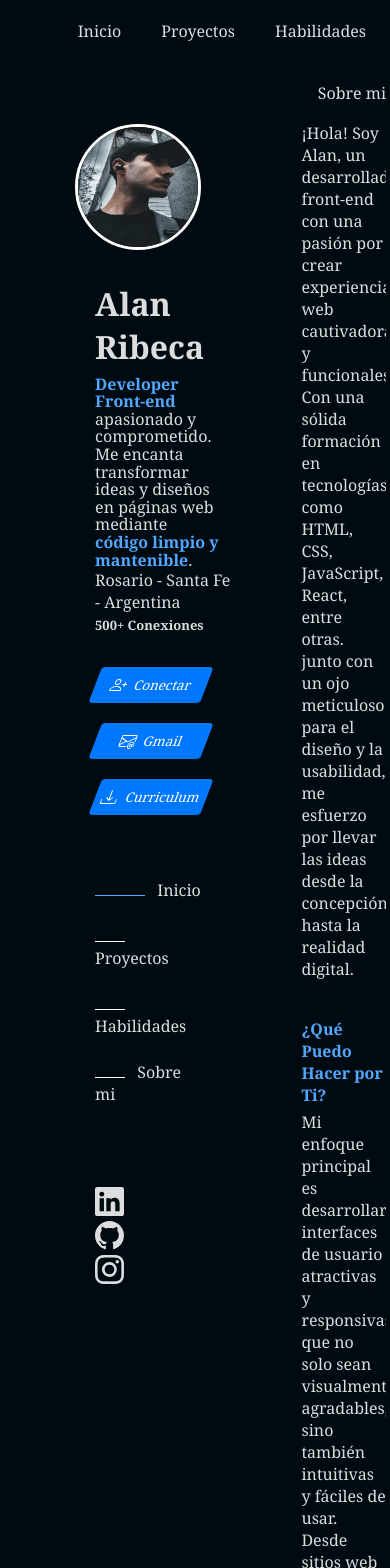
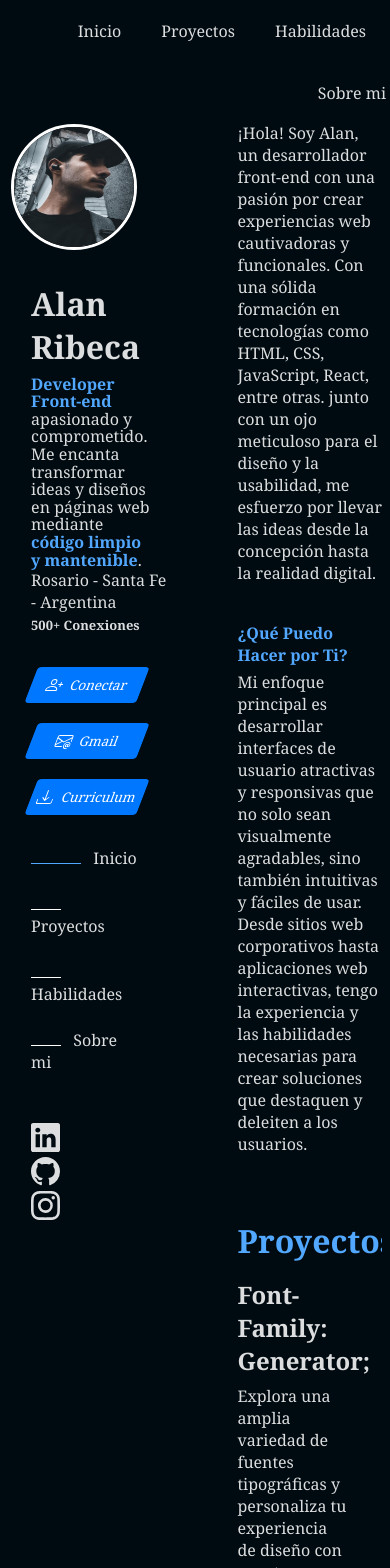
Before and after one commit to stivcode21/Colaboracion-Portafolio, a React (Vite) app: page / in a window 390 px wide. Shown: the top 1568 px of the page. Built offline with nearby package versions, Linux system fonts and the light colour scheme.

Commit message:
falta el responsi movil y listo

```diff
--- a/src/components/informacion/info.scss
+++ b/src/components/informacion/info.scss
@@ -24,3 +24,17 @@
     width: 59%;
   }
 }
+
+@media (max-width:1054px) {
+  .info {
+    .textoInfo {
+      max-width: 77%;
+    }
+  }
+}
+
+@media (max-width:1000px) {
+  .info {
+    width: 63%;
+  }
+}
--- a/src/components/presentacion/Presentacion.jsx
+++ b/src/components/presentacion/Presentacion.jsx
@@ -47,7 +47,6 @@ export const Presentacion = () => {
           const link = document.querySelector(`#${seccion.id}Link`);
           if (link) {
             link.classList.add("active");
-            console.log(`Estás en el section con el ID: ${seccion.id}`);
           }
         }
       });
--- a/src/components/presentacion/botones.scss
+++ b/src/components/presentacion/botones.scss
@@ -39,3 +39,9 @@
 
   }
 }
+
+@media (max-width:1054px) {
+  .botones {
+    margin: 2rem 0 0 1.7rem;
+  }
+}
--- a/src/components/presentacion/presentacion.scss
+++ b/src/components/presentacion/presentacion.scss
@@ -5,7 +5,6 @@
   position: -webkit-sticky;
   position: sticky;
   top: 13.8%;
-
 
   .foto {
     position: absolute;
@@ -157,7 +156,7 @@
   }
 }
 
-@media (max-width:1159px) {
+@media (max-width: 1159px) {
   .presentacion {
     margin: 0 0 0 4rem;
 
@@ -166,3 +165,24 @@
     }
   }
 }
+
+@media (max-width: 1054px) {
+  .presentacion {
+    .navegacion {
+      margin-top: 2rem;
+    }
+    .redes {
+      margin-top: 3.1rem;
+    }
+  }
+}
+
+@media (max-width: 1000px) {
+  .presentacion {
+    margin: 0;
+
+    .info .profesion {
+      width: 89%;
+    }
+  }
+}
--- a/src/components/proyectos/proyectos.scss
+++ b/src/components/proyectos/proyectos.scss
@@ -77,3 +77,9 @@
     }
   }
 }
+
+@media (max-width: 1054px) {
+  .info .proyecs .proyectInfo .pProyects {
+    max-width: 77%;
+  }
+}
```
